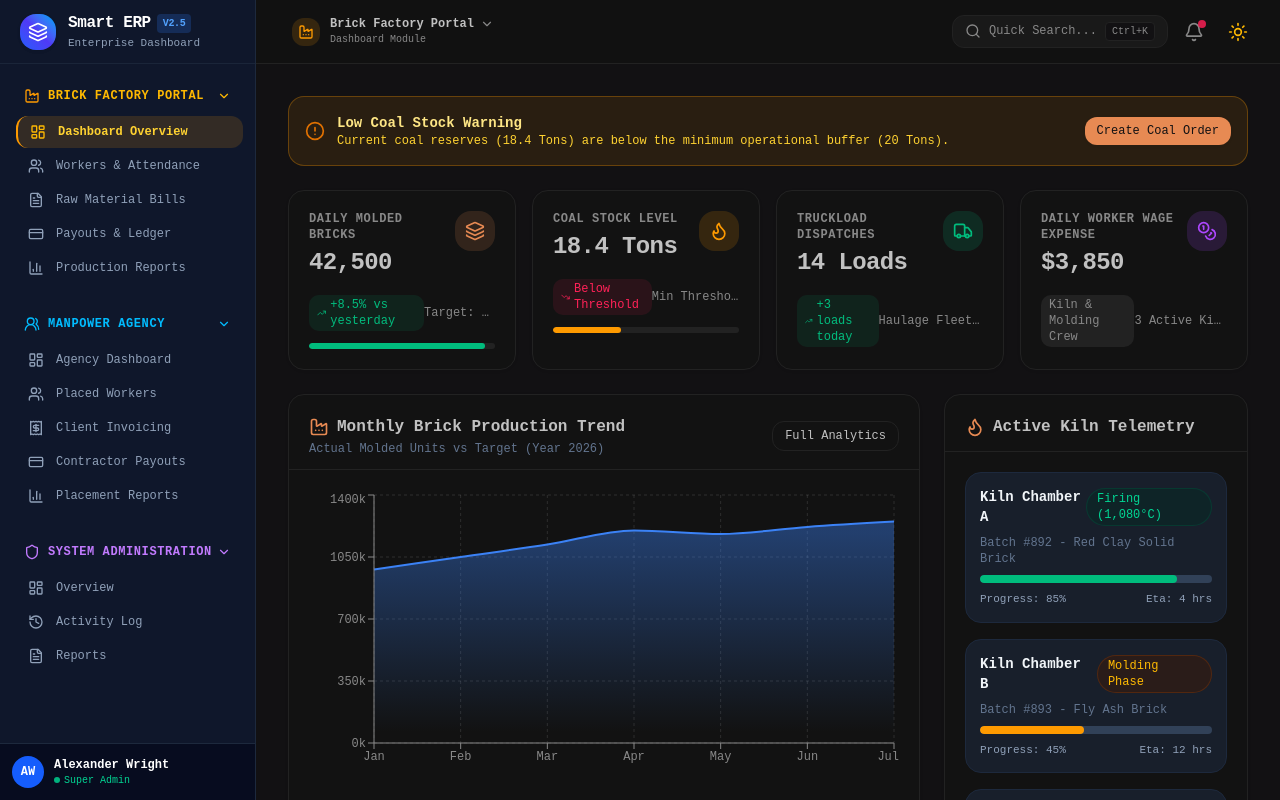
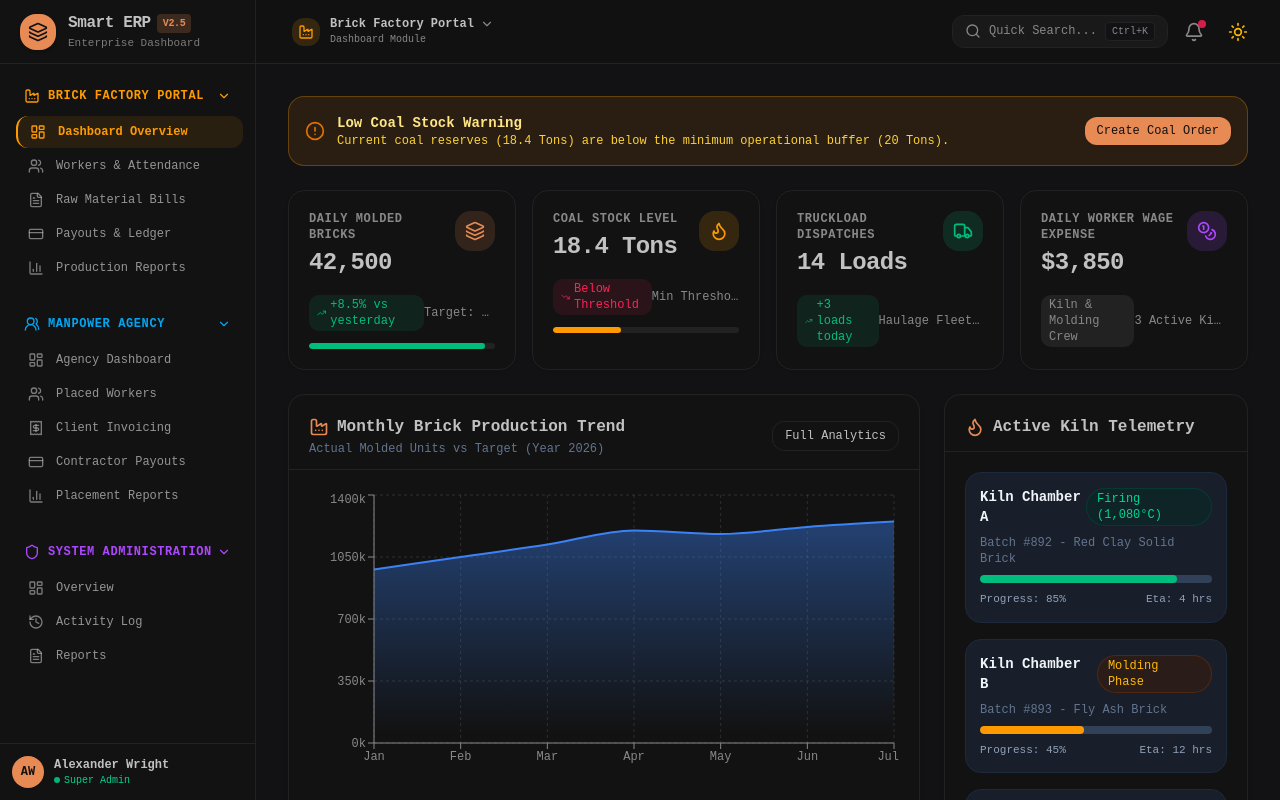
Before and after one commit to Plexivia-dev/Monsur-Ali-Travels, a React (Vite) app: page / in a window 1280 px wide. Shown: the top 800 px of the page. Built offline with nearby package versions, Linux system fonts and the light colour scheme.

Commit message:
E11: Update Sidebar component styling to use theme variables

```diff
--- a/doc/E01-100.md
+++ b/doc/E01-100.md
@@ -3,6 +3,10 @@
 This document tracks all design, theme, and component modifications. The latest logs are always recorded at the top of the list.
 
 ## Logs
+
+### E11: Update Sidebar component styling
+Date: 2026-08-12 17:48
+- Modified [`src/components/layout/Sidebar.jsx`](file:///c:/Users/mdikr/Documents/CODE/Smart_ERP/src/components/layout/Sidebar.jsx) to map container backgrounds to `bg-sidebar`, text to `text-sidebar-foreground`, borders to `border-sidebar-border`, inactive item hovers to `hover:bg-sidebar-accent`, active portal items to use clean opacity-based highlights (`bg-amber-500/10`, `bg-sky-500/10`, `bg-purple-500/10`), mobile backdrop overlay to `bg-black/40`, and user detail wrappers/logos to use `bg-sidebar-primary` and `text-sidebar-primary-foreground`.
 
 ### E10: Update Navbar component styling
 Date: 2026-08-12 17:46
--- a/src/components/layout/Sidebar.jsx
+++ b/src/components/layout/Sidebar.jsx
@@ -9,15 +9,11 @@ import {
   CreditCard,
   BarChart3,
   Shield,
-  Settings,
   Receipt,
   History,
   ChevronRight,
   ChevronDown,
-  Layers,
-  Sparkles,
-  LogOut,
-  Building2
+  Layers
 } from 'lucide-react';
 
 export const Sidebar = ({ isMobileOpen, setIsMobileOpen }) => {
@@ -58,27 +54,27 @@ export const Sidebar = ({ isMobileOpen, setIsMobileOpen }) => {
       {/* Mobile Backdrop */}
       {isMobileOpen && (
         <div
-          className="fixed inset-0 bg-slate-900/60 dark:bg-black/80 z-40 lg:hidden"
+          className="fixed inset-0 bg-black/40 backdrop-blur-xs z-40 lg:hidden"
           onClick={() => setIsMobileOpen(false)}
         />
       )}
 
       <aside
-        className={`fixed top-0 left-0 bottom-0 z-40 w-64 bg-slate-900 text-slate-300 border-r border-slate-800 flex flex-col transition-transform duration-200 lg:translate-x-0 ${
+        className={`fixed top-0 left-0 bottom-0 z-40 w-64 bg-sidebar text-sidebar-foreground border-r border-sidebar-border flex flex-col transition-transform duration-200 lg:translate-x-0 ${
           isMobileOpen ? 'translate-x-0' : '-translate-x-full'
         }`}
       >
         {/* Brand Header */}
-        <div className="h-16 px-5 border-b border-slate-800/80 flex items-center justify-between shrink-0">
+        <div className="h-16 px-5 border-b border-sidebar-border flex items-center justify-between shrink-0">
           <div className="flex items-center gap-3">
-            <div className="w-9 h-9 rounded-xl bg-gradient-to-tr from-blue-600 via-indigo-600 to-sky-500 flex items-center justify-center text-white shadow-md shadow-blue-900/30 font-bold">
+            <div className="w-9 h-9 rounded-xl bg-gradient-to-tr from-primary to-ring flex items-center justify-center text-sidebar-primary-foreground shadow-md shadow-primary/20 font-bold">
               <Layers className="w-5 h-5" />
             </div>
             <div>
-              <h1 className="text-base font-bold text-white tracking-tight flex items-center gap-1.5">
-                Smart ERP <span className="text-[10px] px-1.5 py-0.5 rounded bg-blue-500/20 text-blue-400 font-semibold uppercase">v2.5</span>
+              <h1 className="text-base font-bold text-sidebar-foreground tracking-tight flex items-center gap-1.5">
+                Smart ERP <span className="text-[10px] px-1.5 py-0.5 rounded bg-primary/20 text-primary font-semibold uppercase">v2.5</span>
               </h1>
-              <p className="text-[11px] text-slate-400">Enterprise Dashboard</p>
+              <p className="text-[11px] text-sidebar-foreground/60">Enterprise Dashboard</p>
             </div>
           </div>
         </div>
@@ -89,7 +85,7 @@ export const Sidebar = ({ isMobileOpen, setIsMobileOpen }) => {
           <div className="space-y-1">
             <button
               onClick={() => setFactoryOpen(!factoryOpen)}
-              className="w-full flex items-center justify-between px-3 py-2 text-xs font-bold uppercase tracking-wider text-amber-400 hover:text-amber-300 transition-colors cursor-pointer"
+              className="w-full flex items-center justify-between px-3 py-2 text-xs font-bold uppercase tracking-wider text-amber-500 hover:text-amber-400 transition-colors cursor-pointer"
             >
               <div className="flex items-center gap-2">
                 <Factory className="w-4 h-4 text-amber-500" />
@@ -109,11 +105,11 @@ export const Sidebar = ({ isMobileOpen, setIsMobileOpen }) => {
                       onClick={() => handleNavClick('factory', item.id)}
                       className={`w-full flex items-center gap-3 px-3 py-2 rounded-lg text-xs font-medium transition-all cursor-pointer ${
                         isActive
-                          ? 'bg-amber-500/15 text-amber-300 font-semibold border-l-2 border-amber-500'
-                          : 'text-slate-400 hover:text-slate-200 hover:bg-slate-800/60'
+                          ? 'bg-amber-500/10 text-amber-500 font-semibold border-l-2 border-amber-500'
+                          : 'text-sidebar-foreground/75 hover:text-sidebar-foreground hover:bg-sidebar-accent'
                       }`}
                     >
-                      <Icon className={`w-4 h-4 ${isActive ? 'text-amber-400' : 'text-slate-400'}`} />
+                      <Icon className={`w-4 h-4 ${isActive ? 'text-amber-500' : 'text-sidebar-foreground/60'}`} />
                       <span>{item.label}</span>
                     </button>
                   );
@@ -126,10 +122,10 @@ export const Sidebar = ({ isMobileOpen, setIsMobileOpen }) => {
           <div className="space-y-1">
             <button
               onClick={() => setAgencyOpen(!agencyOpen)}
-              className="w-full flex items-center justify-between px-3 py-2 text-xs font-bold uppercase tracking-wider text-sky-400 hover:text-sky-300 transition-colors cursor-pointer"
+              className="w-full flex items-center justify-between px-3 py-2 text-xs font-bold uppercase tracking-wider text-sky-500 hover:text-sky-400 transition-colors cursor-pointer"
             >
               <div className="flex items-center gap-2">
-                <Users2 className="w-4 h-4 text-sky-400" />
+                <Users2 className="w-4 h-4 text-sky-500" />
                 <span>Manpower Agency</span>
               </div>
               {agencyOpen ? <ChevronDown className="w-3.5 h-3.5" /> : <ChevronRight className="w-3.5 h-3.5" />}
@@ -146,11 +142,11 @@ export const Sidebar = ({ isMobileOpen, setIsMobileOpen }) => {
                       onClick={() => handleNavClick('agency', item.id)}
                       className={`w-full flex items-center gap-3 px-3 py-2 rounded-lg text-xs font-medium transition-all cursor-pointer ${
                         isActive
-                          ? 'bg-sky-500/15 text-sky-300 font-semibold border-l-2 border-sky-400'
-                          : 'text-slate-400 hover:text-slate-200 hover:bg-slate-800/60'
+                          ? 'bg-sky-500/10 text-sky-500 font-semibold border-l-2 border-sky-500'
+                          : 'text-sidebar-foreground/75 hover:text-sidebar-foreground hover:bg-sidebar-accent'
                       }`}
                     >
-                      <Icon className={`w-4 h-4 ${isActive ? 'text-sky-400' : 'text-slate-400'}`} />
+                      <Icon className={`w-4 h-4 ${isActive ? 'text-sky-500' : 'text-sidebar-foreground/60'}`} />
                       <span>{item.label}</span>
                     </button>
                   );
@@ -163,10 +159,10 @@ export const Sidebar = ({ isMobileOpen, setIsMobileOpen }) => {
           <div className="space-y-1">
             <button
               onClick={() => setAdminOpen(!adminOpen)}
-              className="w-full flex items-center justify-between px-3 py-2 text-xs font-bold uppercase tracking-wider text-purple-400 hover:text-purple-300 transition-colors cursor-pointer"
+              className="w-full flex items-center justify-between px-3 py-2 text-xs font-bold uppercase tracking-wider text-purple-500 hover:text-purple-400 transition-colors cursor-pointer"
             >
               <div className="flex items-center gap-2">
-                <Shield className="w-4 h-4 text-purple-400" />
+                <Shield className="w-4 h-4 text-purple-500" />
                 <span>System Administration</span>
               </div>
               {adminOpen ? <ChevronDown className="w-3.5 h-3.5" /> : <ChevronRight className="w-3.5 h-3.5" />}
@@ -183,11 +179,11 @@ export const Sidebar = ({ isMobileOpen, setIsMobileOpen }) => {
                       onClick={() => handleNavClick('admin', item.id)}
                       className={`w-full flex items-center gap-3 px-3 py-2 rounded-lg text-xs font-medium transition-all cursor-pointer ${
                         isActive
-                          ? 'bg-purple-500/15 text-purple-300 font-semibold border-l-2 border-purple-400'
-                          : 'text-slate-400 hover:text-slate-200 hover:bg-slate-800/60'
+                          ? 'bg-purple-500/10 text-purple-500 font-semibold border-l-2 border-purple-500'
+                          : 'text-sidebar-foreground/75 hover:text-sidebar-foreground hover:bg-sidebar-accent'
                       }`}
                     >
-                      <Icon className={`w-4 h-4 ${isActive ? 'text-purple-400' : 'text-slate-400'}`} />
+                      <Icon className={`w-4 h-4 ${isActive ? 'text-purple-500' : 'text-sidebar-foreground/60'}`} />
                       <span>{item.label}</span>
                     </button>
                   );
@@ -198,13 +194,13 @@ export const Sidebar = ({ isMobileOpen, setIsMobileOpen }) => {
         </div>
 
         {/* Footer User Info */}
-        <div className="p-3 border-t border-slate-800 bg-slate-950/60 flex items-center justify-between">
+        <div className="p-3 border-t border-sidebar-border bg-sidebar/50 flex items-center justify-between">
           <div className="flex items-center gap-2.5 min-w-0">
-            <div className="w-8 h-8 rounded-full bg-blue-600 flex items-center justify-center text-white font-semibold text-xs shrink-0">
+            <div className="w-8 h-8 rounded-full bg-sidebar-primary text-sidebar-primary-foreground flex items-center justify-center font-semibold text-xs shrink-0">
               AW
             </div>
             <div className="min-w-0">
-              <p className="text-xs font-semibold text-white truncate">Alexander Wright</p>
+              <p className="text-xs font-semibold text-sidebar-foreground truncate">Alexander Wright</p>
               <p className="text-[10px] text-emerald-400 font-medium truncate flex items-center gap-1">
                 <span className="w-1.5 h-1.5 rounded-full bg-emerald-400 animate-pulse" /> Super Admin
               </p>
```
